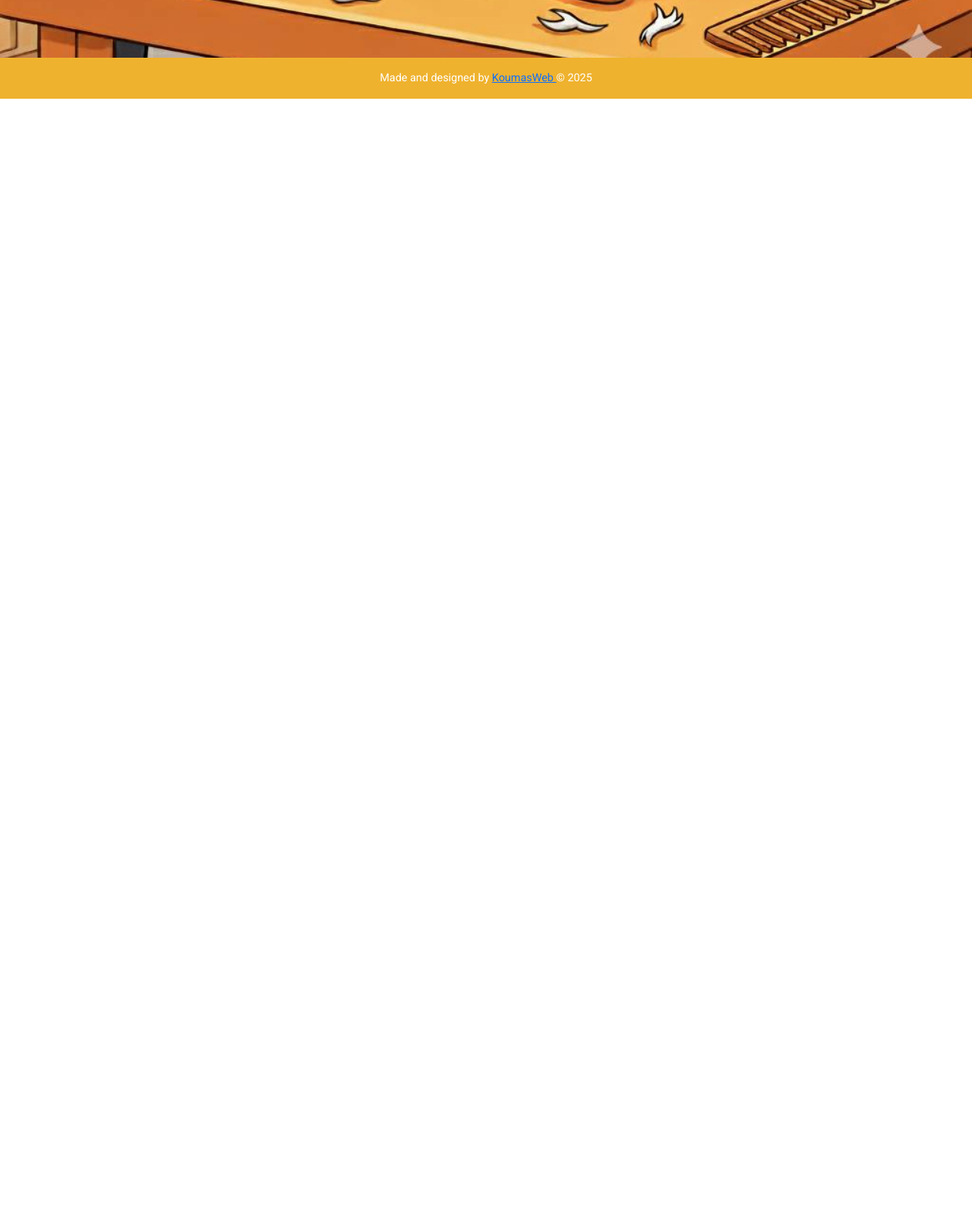
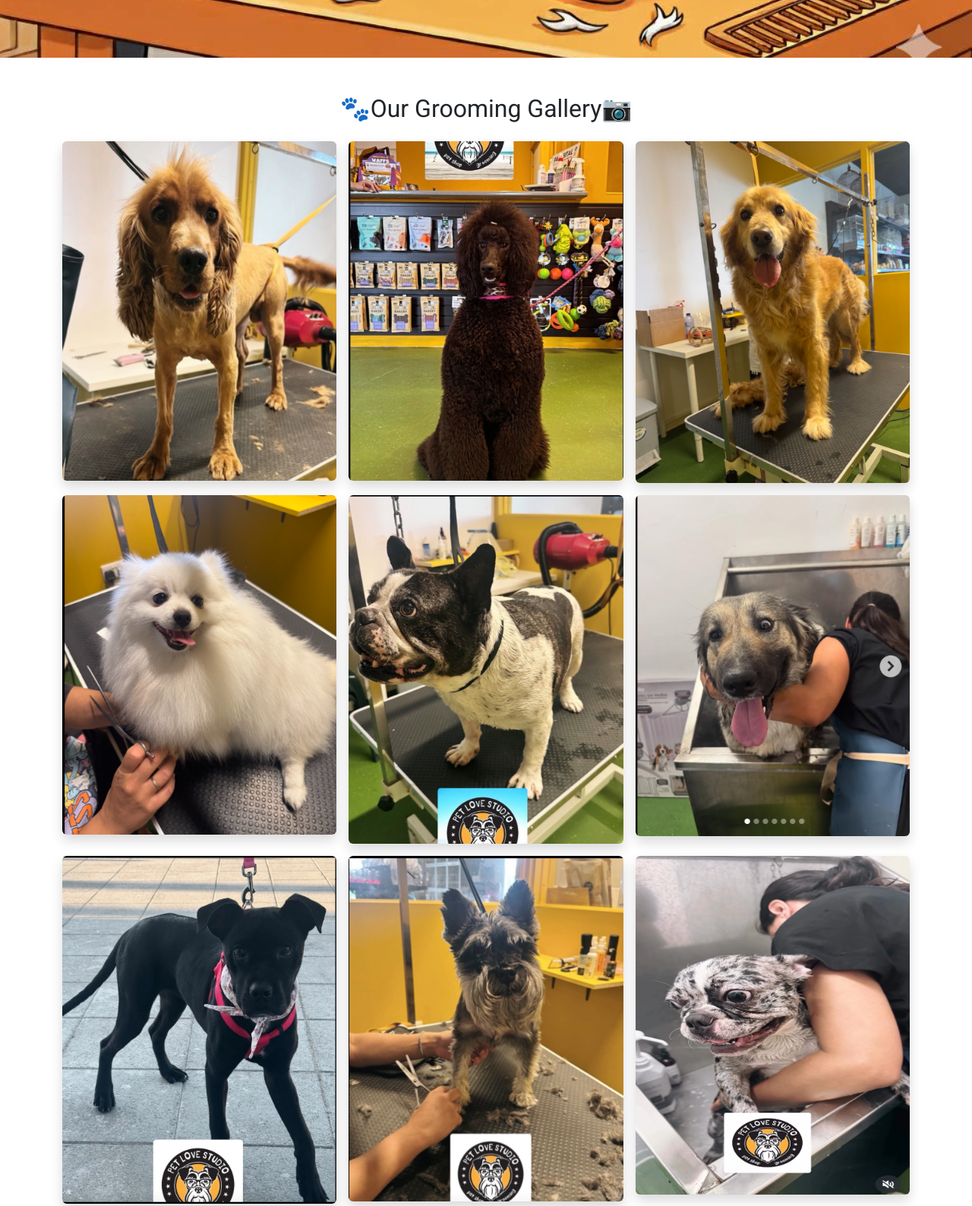
Before and after one commit to PetLoveStudio/pet-love-studio, a plain HTML site: page grooming.html in a window 1280 px wide. Shown: the part 1200-2788 px from the top of the page at 76% size. Before the commit the page ends 1330 px from the top, so only its background shows below. Drawn offline with nearby package versions, Linux system fonts and the light colour scheme.

Commit message:
Update grooming.html

```diff
--- a/grooming.html
+++ b/grooming.html
@@ -61,7 +61,39 @@
     </div>
 </section>
 
-
+  <!-- Grooming Gallery -->
+<section class="container my-5">
+  <h2 class="text-center mb-4">🐾Our Grooming Gallery📷</h2>
+  <div class="row g-3">
+    <div class="col-sm-6 col-md-4">
+      <img src="images/Screenshot 2025-08-28 023304.png" class="img-fluid rounded shadow" alt="Pet Grooming 1">
+    </div>
+    <div class="col-sm-6 col-md-4">
+      <img src="images/Screenshot 2025-08-28 023319.png" class="img-fluid rounded shadow" alt="Pet Grooming 2">
+    </div>
+    <div class="col-sm-6 col-md-4">
+      <img src="images/Screenshot 2025-08-28 023329.png" class="img-fluid rounded shadow" alt="Pet Grooming 3">
+    </div>
+    <div class="col-sm-6 col-md-4">
+      <img src="images/Screenshot 2025-08-28 023340.png" class="img-fluid rounded shadow" alt="Pet Grooming 4">
+    </div>
+    <div class="col-sm-6 col-md-4">
+      <img src="images/Screenshot 2025-08-28 023347.png" class="img-fluid rounded shadow" alt="Pet Grooming 5">
+    </div>
+    <div class="col-sm-6 col-md-4">
+      <img src="images/Screenshot 2025-08-28 023358.png" class="img-fluid rounded shadow" alt="Pet Grooming 6">
+    </div>
+    <div class="col-sm-6 col-md-4">
+      <img src="images/Screenshot 2025-08-28 023410.png" class="img-fluid rounded shadow" alt="Pet Grooming 6">
+    </div>
+    <div class="col-sm-6 col-md-4">
+      <img src="images/Screenshot 2025-08-28 023417.png" class="img-fluid rounded shadow" alt="Pet Grooming 6">
+    </div>
+    <div class="col-sm-6 col-md-4">
+      <img src="images/Screenshot 2025-08-28 124031.png" class="img-fluid rounded shadow" alt="Pet Grooming 6">
+    </div>
+  </div>
+</section>
 
 <script src="https://cdn.jsdelivr.net/npm/bootstrap@5.3.0/dist/js/bootstrap.bundle.min.js"></script>
 
```
